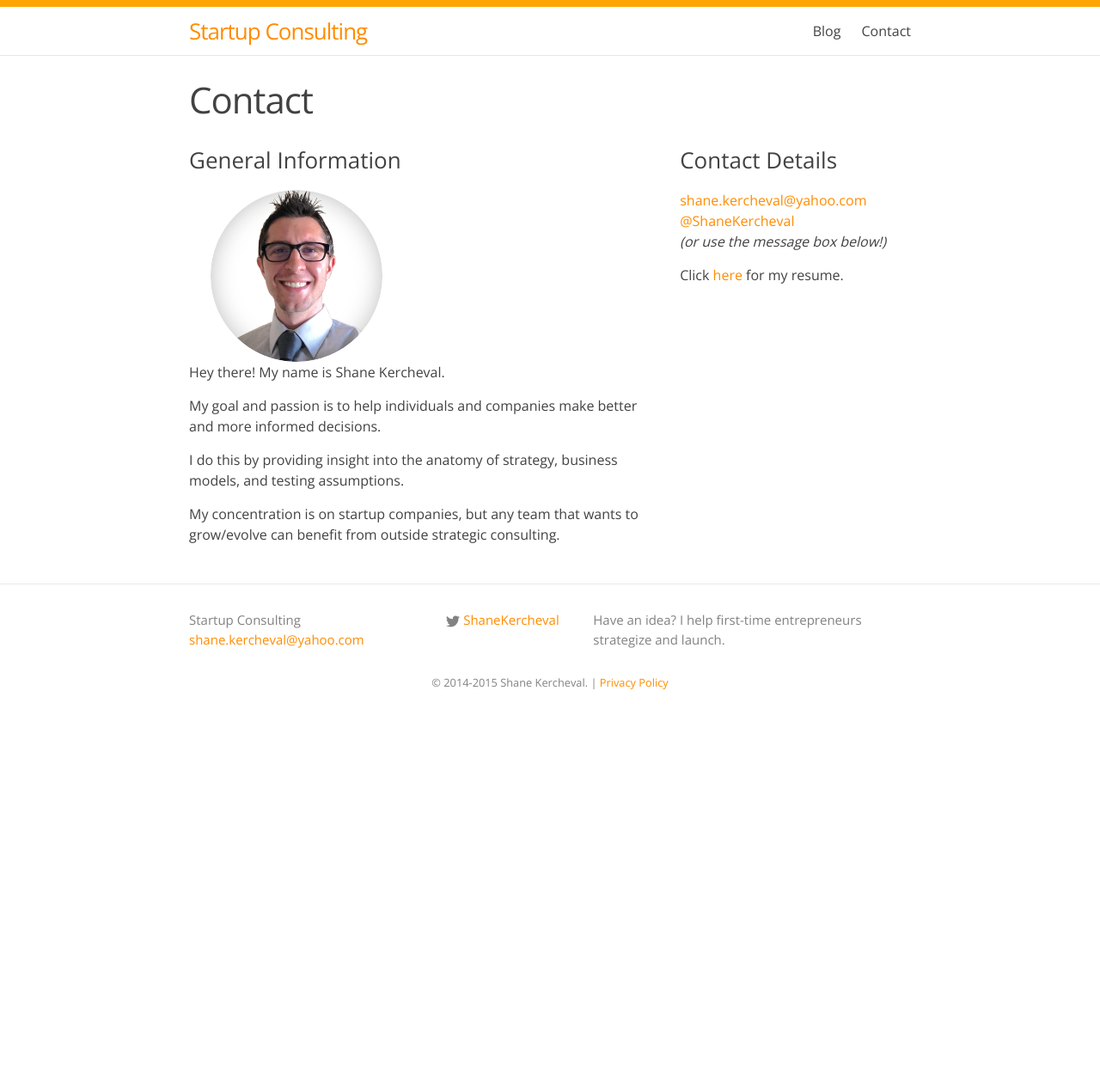
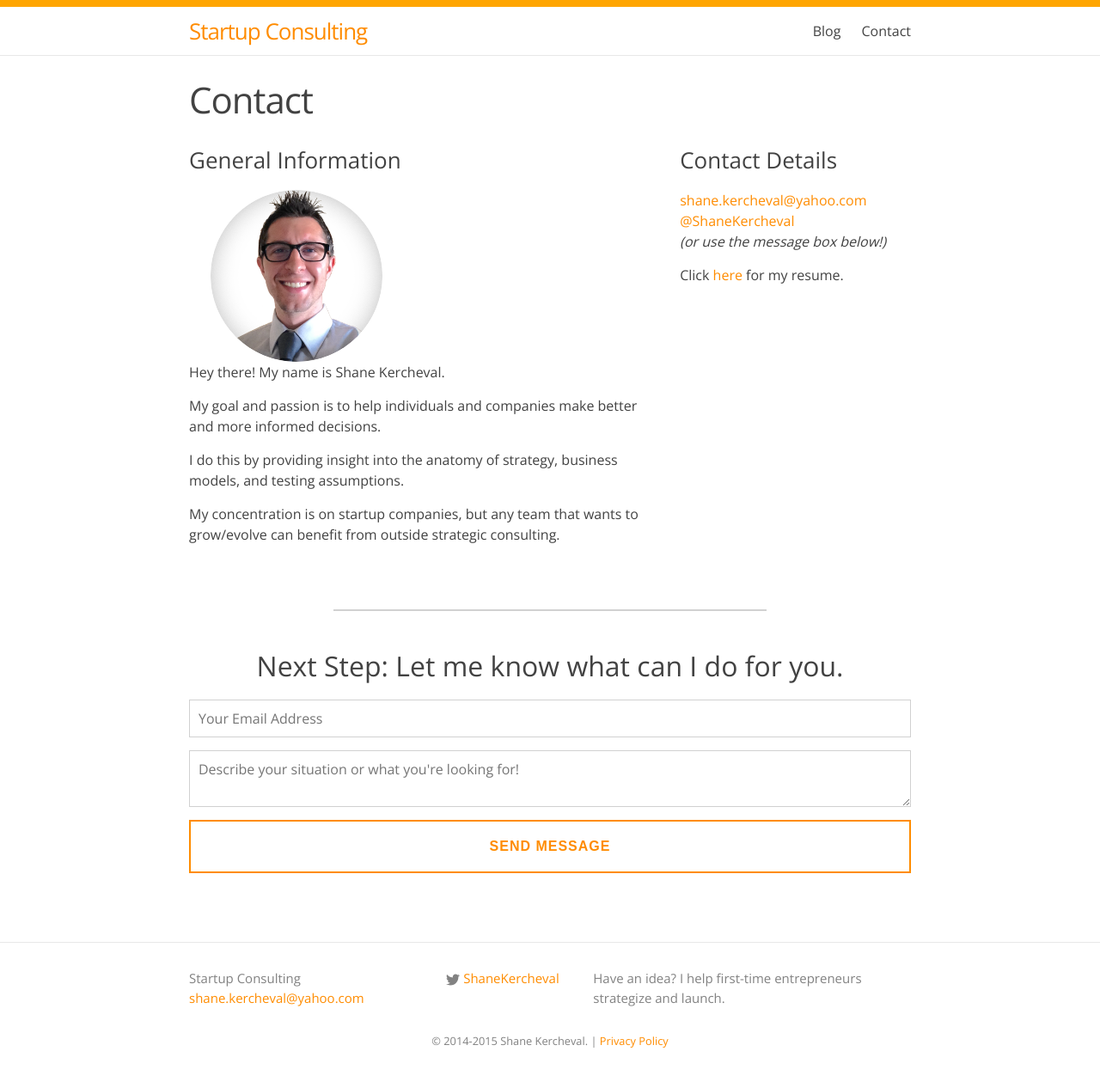
Before and after one commit to shane-kercheval/shane-kercheval.github.io, a Jekyll site: the page built from contact.md, in a window 1280 px wide. Shown: the whole page at 86% size. Built offline with Jekyll 4.4.1, drawn with Linux system fonts in a browser that asks for light colours; nearby versions of some CDN libraries; before the commit the page ends 900 px from its top, so only the background shows below that.

Commit message:
added contact form using formspree.io

```diff
--- /dev/null
+++ b/_data/contact-form.yml
@@ -0,0 +1,5 @@
+email: shane.kercheval@yahoo.com #this is used for contact-form.html (http://formspree.io/)
+header: "Next Step: Let me know what can I do for you."
+email_placeholder: Your Email Address
+textarea_placeholder: Describe your situation or what you're looking for!
+button_text: Send Message
--- /dev/null
+++ b/_includes/contact-form.html
@@ -0,0 +1,11 @@
+<!-- http://formspree.io/ -->
+{% assign form = site.data.contact-form %}
+<div id="contact-form-container">
+<hr id="contact-form-line">
+<form class="contact-form" action="//formspree.io/{{ form.email }}" method="POST">
+  <h2>{{ form.header }}</h2>
+  <input class="contact-form-item" type="email" value="" name="_replyto" placeholder="{{ form.email_placeholder }}" required>
+  <textarea class="contact-form-item" type="text" value="" name="message" placeholder="{{ form.textarea_placeholder }}" required></textarea>
+  <button class="button contact-form-item" type="submit">{{ form.button_text }}</button>
+</form>
+</div>
--- /dev/null
+++ b/_includes/jquery.html
@@ -0,0 +1,2 @@
+<script src="http://code.jquery.com/jquery-1.11.0.min.js" type="text/javascript" charset="utf-8"></script>
+<script src="{{ "/js/app.js" | prepend: site.baseurl }}" type="text/javascript" charset="utf-8"></script>
--- a/_layouts/default.html
+++ b/_layouts/default.html
@@ -14,9 +14,7 @@
     </div>
 
     {% include footer.html %}
-    <script src="http://code.jquery.com/jquery-1.11.0.min.js" type="text/javascript" charset="utf-8"></script>
-    <script src="{{ "/js/app.js" | prepend: site.baseurl }}" type="text/javascript" charset="utf-8"></script>
-
+    {% include jquery.html %}
   </body>
 
 </html>
--- a/_layouts/landing_page.html
+++ b/_layouts/landing_page.html
@@ -14,8 +14,7 @@
     </div>
 
     {% include footer.html %}
-    <script src="http://code.jquery.com/jquery-1.11.0.min.js" type="text/javascript" charset="utf-8"></script>
-    <script src="{{ "/js/app.js" | prepend: site.baseurl }}" type="text/javascript" charset="utf-8"></script>
+    {% include jquery.html %}
   </body>
 
 </html>
--- a/contact.md
+++ b/contact.md
@@ -6,28 +6,31 @@ include_in_nav: true
 ---
 {% assign siteInfo = site.data.contacts['site'] %}
 
-<section id="primary-column"> <!-- sections break up a page into logical groupings of information -->
-  <h3>General Information</h3>
-  <img src="{{ site.url }}{{ siteInfo.image }}" alt="{{ siteInfo.image_alt }}" class="profile-photo">
+<div id="contact_page">
+  <div id="primary-column"> <!-- sections break up a page into logical groupings of information -->
+    <h3>General Information</h3>
+    <img src="{{ site.url }}{{ siteInfo.image }}" alt="{{ siteInfo.image_alt }}" class="profile-photo">
 
-  {% assign sentences = site.data.contacts['shanekercheval'].bio | split:'.' %}
-  {% for sentence in sentences %}
-    <p>{{ sentence }}.</p>
-  {% endfor %}
+    {% assign sentences = site.data.contacts['shanekercheval'].bio | split:'.' %}
+    {% for sentence in sentences %}
+      <p>{{ sentence }}.</p>
+    {% endfor %}
 
-</section>
-<section id="secondary-column">
-  <h3>Contact Details</h3>
-  <ul class="contact-info">
-  <!--<li class="phone"><a href="tel:646.543.9259">646.543.9259</a></li>-->
-  <li class="mail"><a href="mailto:{{ siteInfo.email }}">{{ siteInfo.email }}</a></li>
-  <li class="twitter">
-  <a href="http://twitter.com/intent/tweet?screen_name={{ siteInfo.twitter_username }}"
-  target="_blank">@{{ siteInfo.twitter_username }}</a>
-  </li>
-  <li style="font-style:italic">
-  (or use the message box below!)
-  </li>
-  </ul>
-  <p>Click <a href="{{ site.url }}/resume/" target="_blank">here</a> for my resume.</p>
-</section>
+  </div>
+  <div id="secondary-column">
+    <h3>Contact Details</h3>
+    <ul class="contact-info">
+    <!--<li class="phone"><a href="tel:646.543.9259">646.543.9259</a></li>-->
+    <li class="mail"><a href="mailto:{{ siteInfo.email }}">{{ siteInfo.email }}</a></li>
+    <li class="twitter">
+    <a href="http://twitter.com/intent/tweet?screen_name={{ siteInfo.twitter_username }}"
+    target="_blank">@{{ siteInfo.twitter_username }}</a>
+    </li>
+    <li style="font-style:italic">
+    (or use the message box below!)
+    </li>
+    </ul>
+    <p>Click <a href="{{ site.url }}/resume/" target="_blank">here</a> for my resume.</p>
+  </div>
+</div>
+{% include contact-form.html %}
--- a/css/custom.css
+++ b/css/custom.css
@@ -146,6 +146,10 @@ a:hover { /* any nav link (a) that has the class selected will get these attribu
 /*************
 ** Contact.html
 **************/
+#contact_page {
+  margin-bottom: 60px;
+  overflow: hidden;
+}
 .profile-photo {
   max-width: 200px;
   border-radius: 100%; /* makes the picture a cirle rather than a square */
@@ -160,6 +164,76 @@ a:hover { /* any nav link (a) that has the class selected will get these attribu
   list-style: none;
   margin-left: 0;
 }
+/*************
+** Contact Form
+**************/
+#contact-form-line {
+  height:2px;
+  border-width:0;
+  background-color: #D1D1D1;
+  width: 60%;
+  margin: 40px auto 40px auto;
+}
+.contact-form {
+  clear: both;
+  margin-bottom: 50px;
+}
+.contact-form h2 {
+  text-align: center;
+}
+.contact-form-item {
+  width: calc(100% - 22px);
+  margin: 15px auto;
+  padding: 10px 10px;
+  display: block;
+  font-size: 1em;
+  border: 1px solid #D1D1D1;
+ }
+.contact-form input {
+  border: 1px solid #D1D1D1;
+  font-family: inherit; //needed for firefox
+  font-size: inherit; //needed for firefox
+}
+.contact-form textarea{
+  resize: vertical;
+  font-family: inherit; //needed for firefox
+  font-size: inherit; //needed for firefox
+}
+.contact-form button{
+  margin: 10px auto;
+  padding: 20px 0;
+  font-size: 1em;
+  width: 100%;
+}
+#overlay button{
+  margin: 30px auto;
+  padding: 20px 0;
+  font-size: 1em;
+  width: 100%;
+}
+#contact-form-container{
+  position: relative; //this is required so that the overlay gets positioned correctly, not sure why
+}
+#submit-success {
+  display: none;
+}
+#submit-errors {
+  display: none;
+}
+#overlay {
+    background: rgba(255,255,255,1);/*0,0,0 = black, 0.7 is opacity*/
+    width: 100%;
+    height: calc(100% - 50px);
+    position: absolute;
+    top: 50px;
+    left: 0;
+    display: none;
+    text-align: center;
+}
+#overlay p {
+  font-size: 1.5em;
+}
+
 /*************
 ** /blogs/
 **************/
@@ -190,6 +264,9 @@ a:hover { /* any nav link (a) that has the class selected will get these attribu
 .post-by-category {
   list-style: none;
   margin-left: 0;
+}
+#blogs .button {
+  max-width: 100px;
 }
 /*************
 ** Blog posts
@@ -377,10 +454,9 @@ http://tympanus.net/codrops/2013/06/13/creative-button-styles/ (download source)
 	-moz-transition: all 0.3s;
 	transition: all 0.3s;
   background-color: white;
-  color: white;
+  color: darkorange;
   display: block;
   clear: left;
-  max-width: 100px;
   font-size: .9em;
   margin: 5px auto 20px auto;
 }
--- a/index.html
+++ b/index.html
@@ -53,4 +53,5 @@ owner: Shane Kercheval
       {% endfor %}
     </ul>
   </div>
+  {% include contact-form.html %}
 </div>
--- a/js/app.js
+++ b/js/app.js
@@ -1,5 +1,16 @@
+---
+
+---
+
+{% assign siteInfo = site.data.contacts['site'] %}
+{% assign form = site.data.contact-form %}
+
 "use strict";
 $(document).ready(function(e){
+
+/********************
+**  /blogs
+*********************/
   var linkColor = "darkorange";
   var linkColorClicked = "#00ACFF";
 
@@ -72,4 +83,77 @@ $(document).ready(function(e){
         $page_number_span.append($link);//add the page to the span
     }
   }
+
+/********************
+**  contact-form.html
+*********************/
+  if($('#contact-form-container').length >0 ){//ONLY EXECUTE THIS CODE ON PAGES THAT THE CONCACT FORM EXISTS
+    // 1) remove action & method attributes from form (that way, if javascript is disabled, they will still be able to send message via form post)
+    $(".contact-form").removeAttr("action");
+    $(".contact-form").removeAttr("method");
+
+    //dynamically add overlay (assume JavaScript is enabled)
+    var $overlay = $('<div id="overlay"><p>Not Set.. Error</p><button class="button contact-form-item">Send Another Message</button></div>');
+    $('#contact-form-container').append($overlay);
+
+    // 2) when the form is submitted, then check the validity of the form, and if it valid, send the data and display the appropriate message
+    $('.contact-form').submit(function(event){
+      if(this.checkValidity())
+      {
+        event.preventDefault();
+        var replyToEmail = $(".contact-form").find("input[name='_replyto']").val()
+
+        $.ajax({
+          url: "//formspree.ioaaa/{{ form.email }}",
+          method: "POST",
+          data: {
+            _replyto: replyToEmail,
+            message: $(".contact-form").find("textarea[name='message']").val()
+          },
+          dataType: "json",
+          success: function() {
+            $("#overlay p").text("Your message was sent. I will reply to '"+replyToEmail+"' as soon as I can.");
+            $overlay.fadeIn();//these needs to go in success? or success/error needs to set message;
+          },
+          error: function() {
+            $("#overlay p").text("There was an error sending the message. Please try again, or reach out using twitter (@{{ siteInfo.twitter_username }}) or email me directly ({{ form.email }}). Sorry for the inconvenience!");
+            $overlay.fadeIn();//these needs to go in success? or success/error needs to set message;
+          }
+        });
+      }
+    });
+
+    //allow the user to get back to the form and resubmit
+    $("#overlay button").click(function(event){
+        $("#overlay").fadeOut();
+    });
+
+    /*Need this because safari for some brilliant reason doesn't support html form validation
+        http://stackoverflow.com/questions/16251987/html5-validation-with-opera-and-safari */
+    var loadScript = function(src, loadCallback) {
+      var s = document.createElement('script');
+      s.type = 'text/javascript';
+      s.src = src;
+      s.onload = loadCallback;
+      document.body.appendChild(s);
+    };
+
+    // http://stackoverflow.com/questions/9847580/how-to-detect-safari-chrome-ie-firefox-and-opera-browser
+    var isSafari = Object.prototype.toString.call(window.HTMLElement).indexOf('Constructor') > 0;
+    var isOpera = !!window.opera || navigator.userAgent.indexOf(' OPR/') >= 0;
+
+    if (isSafari || isOpera) {
+
+      loadScript('//cdnjs.cloudflare.com/ajax/libs/webshim/1.15.10/dev/polyfiller.js', function () {
+        webshims.setOptions('forms', {
+          overrideMessages: true,
+          replaceValidationUI: false
+        });
+        webshims.setOptions({
+          waitReady: true
+        });
+        webshims.polyfill();
+      });
+    }
+  }
 });
```
